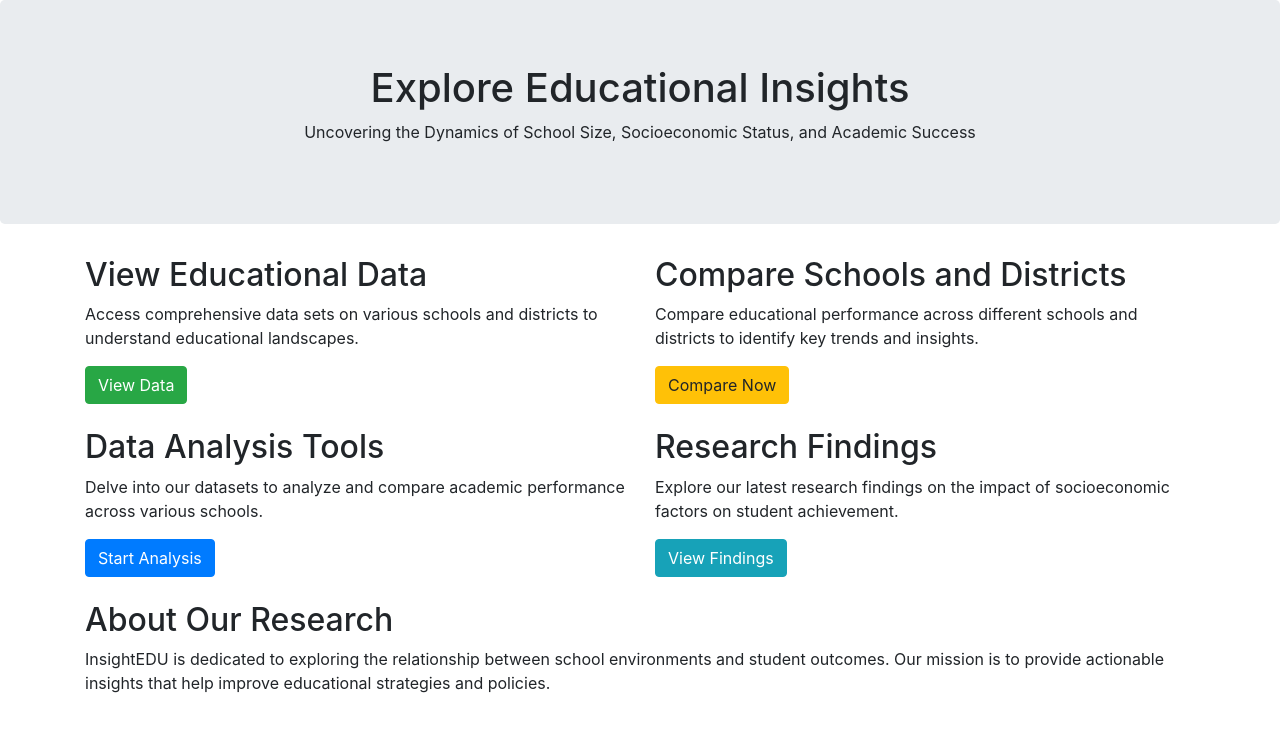
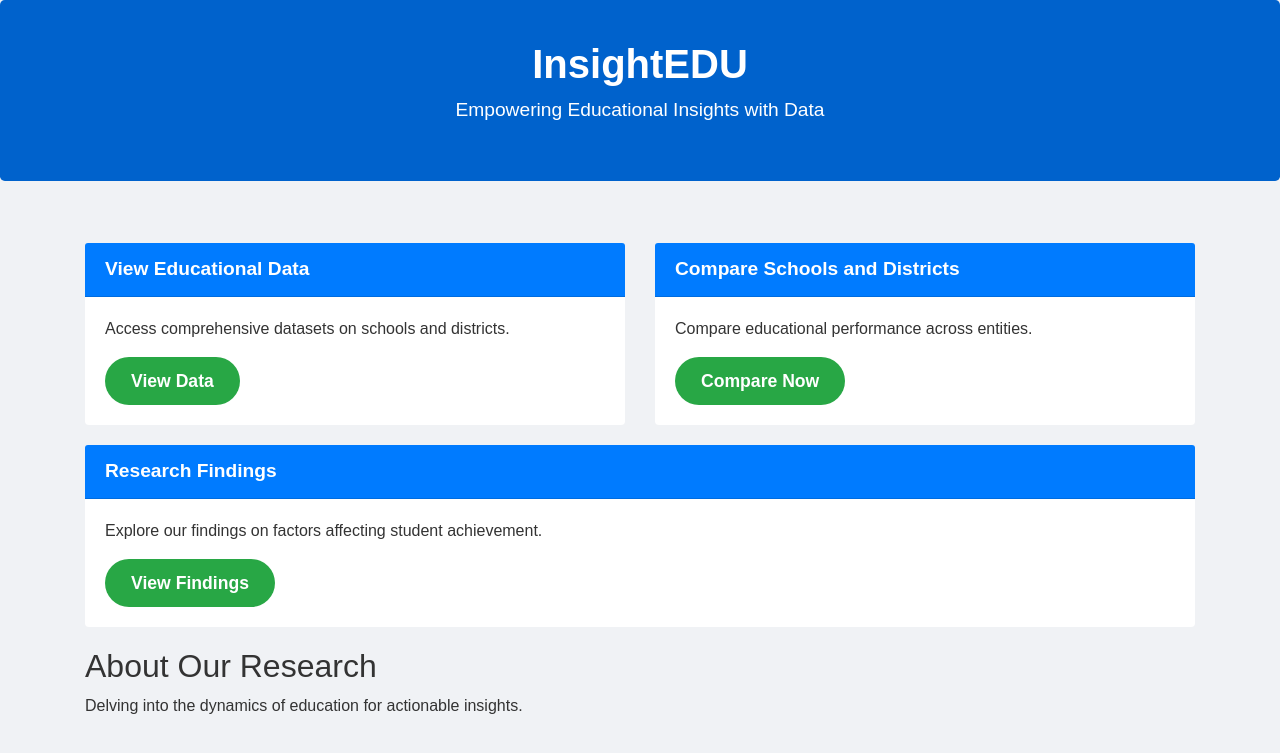
Before and after one commit to andrew-th/insightedu, a Django app: page / in a window 1280 px wide. Shown: the top 753 px of the page. Run offline with Django 4.2, Linux system fonts and the light colour scheme; some libraries are stand-ins or nearby versions.

Commit message:
update front ent

```diff
--- a/myproject/myapp/templates/myapp/index.html
+++ b/myproject/myapp/templates/myapp/index.html
@@ -6,48 +6,121 @@
     <meta name="viewport" content="width=device-width, initial-scale=1, shrink-to-fit=no">
 
     <!-- Bootstrap CSS -->
-    <link rel="stylesheet" href="https://stackpath.bootstrapcdn.com/bootstrap/4.3.1/css/bootstrap.min.css" integrity="sha384-ggOyR0iXCbMQv3Xipma34MD+dH/1fQ784/j6cY/iJTQUOhcWr7x9JvoRxT2MZw1T" crossorigin="anonymous">
+    <link rel="stylesheet" href="https://stackpath.bootstrapcdn.com/bootstrap/4.3.1/css/bootstrap.min.css" crossorigin="anonymous">
+
+    <!-- Custom CSS -->
+    <style>
+        body {
+            font-family: 'Arial', sans-serif;
+            background-color: #f0f2f5;
+            color: #333;
+            margin: 0;
+            padding: 0;
+        }
+
+        .jumbotron {
+            background-color: #0062cc; /* Deep blue */
+            color: #ffffff;
+            padding: 40px 0;
+        }
+
+        .jumbotron h1 {
+            font-weight: bold;
+        }
+
+        .jumbotron p {
+            font-size: 1.2rem;
+        }
+
+        .btn-custom {
+            background-color: #28a745; /* Green */
+            color: #ffffff;
+            border-radius: 30px;
+            padding: 10px 25px;
+            font-size: 1.1rem;
+            font-weight: bold;
+            transition: background-color 0.3s ease;
+        }
+
+        .btn-custom:hover {
+            background-color: #218838; /* Darker green */
+            color: #ffffff;
+            text-decoration: none;
+        }
+
+        .card {
+            margin-bottom: 20px;
+            border: none;
+        }
+
+        .card-header {
+            background-color: #007bff;
+            color: #fff;
+            font-size: 1.2rem;
+            font-weight: bold;
+        }
+
+        .card-body p {
+            font-size: 1rem;
+        }
+
+        .container {
+            padding-top: 30px;
+        }
+
+        .footer {
+            background-color: #0062cc;
+            color: #fff;
+            text-align: center;
+            padding: 10px 0;
+            position: relative;
+            bottom: 0;
+            width: 100%;
+        }
+    </style>
 
     <title>InsightEDU</title>
 </head>
 <body>
 
 <div class="jumbotron text-center">
-      <h1>Explore Educational Insights</h1>
-      <p>Uncovering the Dynamics of School Size, Socioeconomic Status, and Academic Success</p>
+    <h1>InsightEDU</h1>
+    <p>Empowering Educational Insights with Data</p>
 </div>
 
 <div class="container">
-      <!-- Data Viewing Section -->
-      <div class="row mb-4">
+    <!-- Data Viewing and Comparison Section -->
+    <div class="row">
         <div class="col-md-6">
-          <h2>View Educational Data</h2>
-          <p>Access comprehensive data sets on various schools and districts to understand educational landscapes.</p>
-          <a class="btn btn-success" href="view_data.html" role="button">View Data</a>
+            <div class="card">
+                <div class="card-header">View Educational Data</div>
+                <div class="card-body">
+                    <p>Access comprehensive datasets on schools and districts.</p>
+                    <a class="btn btn-custom" href="view_data.html">View Data</a>
                 </div>
-
-        <!-- Data Comparison Section -->
+            </div>
+        </div>
         <div class="col-md-6">
-          <h2>Compare Schools and Districts</h2>
-          <p>Compare educational performance across different schools and districts to identify key trends and insights.</p>
-          <a class="btn btn-warning" href="compare.html" role="button">Compare Now</a>
+            <div class="card">
+                <div class="card-header">Compare Schools and Districts</div>
+                <div class="card-body">
+                    <p>Compare educational performance across entities.</p>
+                    <a class="btn btn-custom" href="compare.html">Compare Now</a>
+                </div>
+            </div>
         </div>
     </div>
 
-      <!-- Additional Resources -->
-      <div class="row mb-4">
-        <!-- Analysis Tools Section -->
-        <div class="col-md-6">
-          <h2>Data Analysis Tools</h2>
-          <p>Delve into our datasets to analyze and compare academic performance across various schools.</p>
-          <a class="btn btn-primary" href="analysis_tools.html" role="button">Start Analysis</a>
+    <!-- Research Findings Section -->
+    <div class="row">
+        <div class="col-md-12">
+            <div class="card">
+                <div class="card-header">Research Findings</div>
+                <div class="card-body">
+                    <p>Explore our findings on factors affecting student achievement.</p>
+                    <a class="btn btn-custom" href="research_findings.html">View Findings</a>
                 </div>
-
-        <!-- Research Findings Section -->
-        <div class="col-md-6">
-          <h2>Research Findings</h2>
-          <p>Explore our latest research findings on the impact of socioeconomic factors on student achievement.</p>
-          <a class="btn btn-info" href="research_findings.html" role="button">View Findings</a>
+            </div>
         </div>
     </div>
 
@@ -55,15 +128,13 @@
     <div class="row">
         <div class="col-12">
             <h2>About Our Research</h2>
-          <p>InsightEDU is dedicated to exploring the relationship between school environments and student outcomes. Our mission is to provide actionable insights that help improve educational strategies and policies.</p>
+            <p>Delving into the dynamics of education for actionable insights.</p>
         </div>
     </div>
 </div>
 
 <!-- Optional JavaScript -->
 <!-- jQuery first, then Popper.js, then Bootstrap JS -->
-    <script src="https://code.jquery.com/jquery-3.3.1.slim.min.js" integrity="sha384-q8i/X+965DzO0rT7abK41JStQIAqVgRVzpbzo5smXKp4YfRvH+8abtTE1Pi6jizo" crossorigin="anonymous"></script>
-    <script src="https://cdnjs.cloudflare.com/ajax/libs/popper.js/1.14.7/umd/popper.min.js" integrity="sha384-UO2eT0CpHqdSJQ6hJty5KVphtPhzWj9WO1clHTMGa3JDZwrnQq4sF86dIHNDz0W1" crossorigin="anonymous"></script>
-    <script src="https://stackpath.bootstrapcdn.com/bootstrap/4.3.1/js/bootstrap.min.js" integrity="sha384-JjSmVgyd0p3pXB1rRibZUAYoIIy6OrQ6VrjIEaFf/nJGzIxFDsf4x0xIM+B07jRM" crossorigin="anonymous"></script>
-  </body>
-</html>
+<script src="https://code.jquery.com/jquery-3.3.1.slim.min.js" crossorigin="anonymous"></script>
+<script src="https://cdnjs.cloudflare.com/ajax/libs/popper.js/1.14.7/umd/popper.min.js" crossorigin="anonymous"></script>
+<script src="https://stackpath.bootstrapcdn.com/bootstrap/4
```
Also changed, not shown: myproject/myapp/templates/myapp/view_data.html (added, +52 -0 lines), 3 other files. Lines whose indentation alone changed are shown as unchanged.
